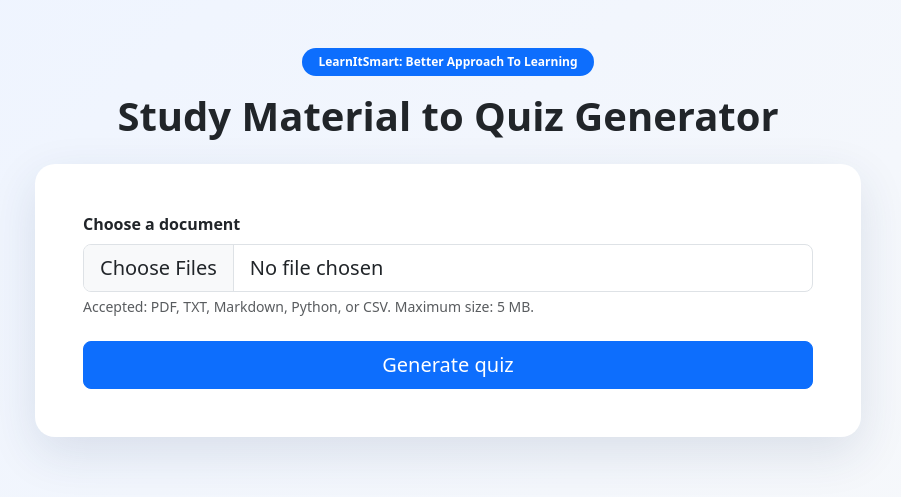
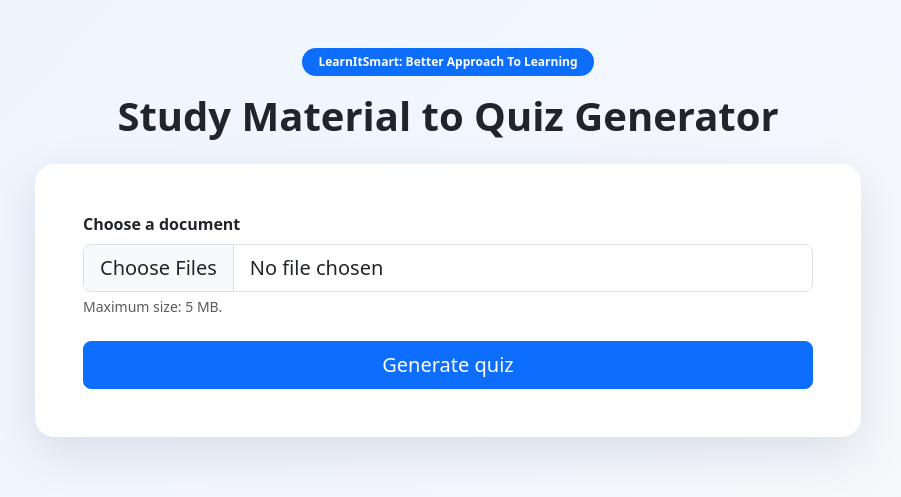
Before and after one commit to hellomynameismantraagarwal/Hackathon-SIH, a Flask app: page / in a window 1280 px wide. Shown: the top 497 px of the page, without its empty margins (192-1093 px from the left). Run offline with Flask 3, Linux system fonts and the light colour scheme; some libraries are stand-ins or nearby versions.

Commit message:
Where da function? 2

```diff
--- a/templates/index.html
+++ b/templates/index.html
@@ -111,9 +111,8 @@
           <form id="upload-form" method="post" enctype="multipart/form-data">
             <label for="file" class="form-label fw-semibold">Choose a document</label>
             <input class="form-control form-control-lg" id="file" type="file" name="file" accept=".txt,.md,.py,.csv,.pdf" multiple required>
-            <div class="form-text mb-4">Accepted: PDF, TXT, Markdown, Python, or CSV. Maximum size: 5 MB.</div>
+            <div class="form-text mb-4">Maximum size: 5 MB.</div>
             <button id="submit-button" class="btn btn-primary btn-lg w-100" type="submit">Generate quiz</button>
-
             <div id="loading" class="text-center mt-4 d-none">
               <div class="spinner-border text-primary" role="status">
                 <span class="visually-hidden">Generating quiz…</span>
```
